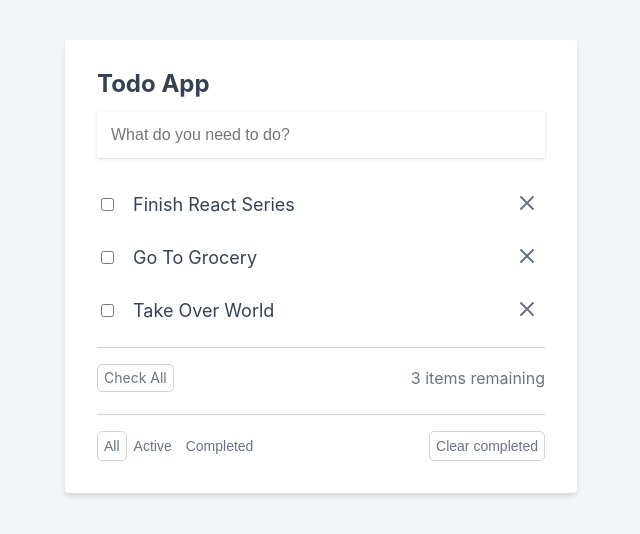
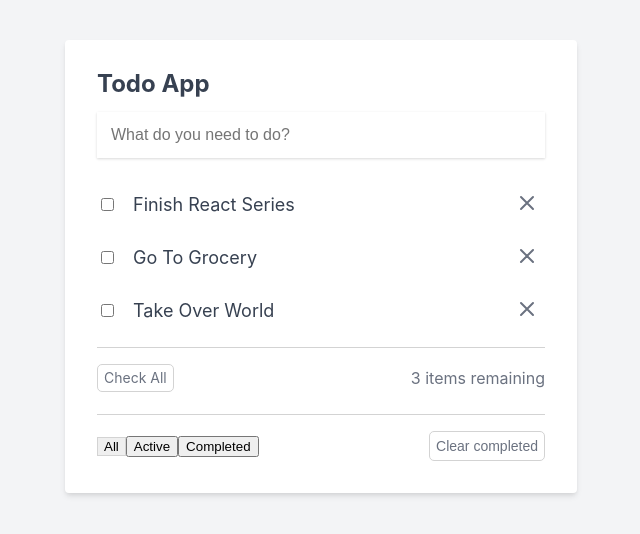
Before and after one commit to wacomapua/lc-react, a React (Create React App) app: page / in a window 1280 px wide. Shown: the top 534 px of the page, without its empty margins (319-959 px from the left). Built offline with nearby package versions, Linux system fonts and the light colour scheme.

Commit message:
Episode 7: More Todo Features

```diff
--- a/src/components/App.jsx
+++ b/src/components/App.jsx
@@ -4,6 +4,7 @@
 import { useState } from 'react';
 import NoTodos from './NoTodos';
 import TodoList from './TodoList.jsx';
+// import TodoFilters from './TodoFilters';
 
 function App() {
   const [todos, setTodos] = useState([
@@ -43,7 +44,7 @@
   }
 
   function deleteTodo(id) {
-    setTodos([...todos].filter(todo => todo.id != id));
+    setTodos([...todos].filter(todo => todo.id !== id));
   }
 
   function completeTodo(id) {
@@ -91,6 +92,33 @@
     setTodos(updatedTodos);
   }
 
+  function remaining() {
+    return todos.filter(todo => !todo.isComplete).length;
+  }
+
+  function clearCompleted() {
+    setTodos([...todos].filter(todo => !todo.isComplete));
+  }
+
+  function completeAllTodos() {
+    const updatedTodos = todos.map(todo => {
+      todo.isComplete = true;
+
+      return todo;
+    });
+    setTodos(updatedTodos);
+  }
+
+  function todosFiltered(filter) {
+    if (filter === 'all') {
+      return todos;
+    } else if (filter === 'active') {
+      return todos.filter(todo => !todo.isComplete);
+    } else if (filter === 'completed') {
+      return todos.filter(todo => todo.isComplete);
+    }
+  }
+
   return (
     <div className='todo-app-container'>
       <div className='todo-app'>
@@ -106,6 +134,10 @@
             updateTodo={updateTodo}
             cancelEdit={cancelEdit}
             deleteTodo={deleteTodo}
+            remaining={remaining}
+            clearCompleted={clearCompleted}
+            completeAllTodos={completeAllTodos}
+            todosFiltered={todosFiltered}
           />
         ) : (
           <NoTodos />
--- a/src/components/NoTodos.jsx
+++ b/src/components/NoTodos.jsx
@@ -9,7 +9,7 @@
         fill='none'
         xmlns='http://www.w3.org/2000/svg'
       >
-        <g clip-path='url(#clip0)'>
+        <g clipPath='url(#clip0)'>
           <path
             d='M156.806 54.2H90.25a5.729 5.729 0 00-5.72 5.718v147.858l-.764.233-16.327 4.998a3.057 3.057 0 01-3.81-2.025L15.063 52.412a3.05 3.05 0 012.025-3.808l25.16-7.701 72.941-22.317 25.16-7.7a3.048 3.048 0 013.81 2.02l12.414 40.532.233.762z'
             fill='#F2F2F2'
--- /dev/null
+++ b/src/components/TodoClearCompleted.jsx
@@ -0,0 +1,16 @@
+import React from 'react';
+import PropTypes from 'prop-types';
+
+TodoClearCompleted.propTypes = {
+  clearCompleted: PropTypes.func.isRequired,
+};
+
+function TodoClearCompleted(props) {
+  return (
+    <button onClick={props.clearCompleted} className='button'>
+      Clear completed
+    </button>
+  );
+}
+
+export default TodoClearCompleted;
--- /dev/null
+++ b/src/components/TodoCompleteAllTodos.jsx
@@ -0,0 +1,18 @@
+import React from 'react';
+import PropTypes from 'prop-types';
+
+TodoCompleteAllTodos.propTypes = {
+  completeAllTodos: PropTypes.func.isRequired,
+};
+
+function TodoCompleteAllTodos(props) {
+  return (
+    <div>
+      <div onClick={props.completeAllTodos} className='button'>
+        Check All
+      </div>
+    </div>
+  );
+}
+
+export default TodoCompleteAllTodos;
--- /dev/null
+++ b/src/components/TodoFilters.jsx
@@ -0,0 +1,50 @@
+import React from 'react';
+import PropTypes from 'prop-types';
+
+TodoFilters.propTypes = {
+  todosFiltered: PropTypes.func.isRequired,
+  filter: PropTypes.string.isRequired,
+  setFilter: PropTypes.func.isRequired,
+};
+
+function TodoFilters(props) {
+  return (
+    <div>
+      <button
+        onClick={() => {
+          props.setFilter('all');
+          props.todosFiltered('all');
+        }}
+        className={`button-filter-button ${
+          props.filter === 'all' ? 'filter-button-active' : ''
+        }`}
+      >
+        All
+      </button>
+      <button
+        onClick={() => {
+          props.setFilter('active');
+          props.todosFiltered('active');
+        }}
+        className={`button-filter-button ${
+          props.filter === 'active' ? 'filter-button-active' : ''
+        }`}
+      >
+        Active
+      </button>
+      <button
+        onClick={() => {
+          props.setFilter('completed');
+          props.todosFiltered('completed');
+        }}
+        className={`button-filter-button ${
+          props.filter === 'completed' ? 'filter-button-active' : ''
+        }`}
+      >
+        Completed
+      </button>
+    </div>
+  );
+}
+
+export default TodoFilters;
--- /dev/null
+++ b/src/components/TodoItemsRemaining.jsx
@@ -0,0 +1,12 @@
+import React from 'react';
+import PropTypes from 'prop-types';
+
+TodoItemsRemaining.propTypes = {
+  remaining: PropTypes.func.isRequired,
+};
+
+function TodoItemsRemaining(props) {
+  return <span>{props.remaining()} items remaining</span>;
+}
+
+export default TodoItemsRemaining;
--- a/src/components/TodoList.jsx
+++ b/src/components/TodoList.jsx
@@ -1,5 +1,9 @@
-import React from 'react';
+import React, { useState } from 'react';
 import PropTypes from 'prop-types';
+import TodoItemsRemaining from './TodoItemsRemaining';
+import TodoClearCompleted from './TodoClearCompleted';
+import TodoCompleteAllTodos from './TodoCompleteAllTodos';
+import TodoFilters from './TodoFilters';
 
 TodoList.propTypes = {
   todos: PropTypes.array.isRequired,
@@ -8,13 +12,20 @@
   updateTodo: PropTypes.func.isRequired,
   cancelEdit: PropTypes.func.isRequired,
   deleteTodo: PropTypes.func.isRequired,
+  remaining: PropTypes.func.isRequired,
+  clearCompleted: PropTypes.func.isRequired,
+  completeAllTodos: PropTypes.func.isRequired,
+  todosFiltered: PropTypes.func.isRequired,
+  filter: PropTypes.string,
+  setFilter: PropTypes.func,
 };
 
 function TodoList(props) {
+  const [filter, setFilter] = useState('all');
   return (
     <>
       <ul className='todo-list'>
-        {props.todos.map((todo, index) => (
+        {props.todosFiltered(filter).map((todo, index) => (
           <li key={todo.id} className='todo-item-container'>
             <div className='todo-item'>
               <input
@@ -72,23 +83,19 @@
       </ul>
 
       <div className='check-all-container'>
-        <div>
-          <div className='button'>Check All</div>
-        </div>
+        <TodoCompleteAllTodos completeAllTodos={props.completeAllTodos} />
 
-        <span>3 items remaining</span>
+        <TodoItemsRemaining remaining={props.remaining} />
       </div>
 
       <div className='other-buttons-container'>
+        <TodoFilters
+          todosFiltered={props.todosFiltered}
+          filter={filter}
+          setFilter={setFilter}
+        />
         <div>
-          <button className='button filter-button filter-button-active'>
-            All
-          </button>
-          <button className='button filter-button'>Active</button>
-          <button className='button filter-button'>Completed</button>
-        </div>
-        <div>
-          <button className='button'>Clear completed</button>
+          <TodoClearCompleted clearCompleted={props.clearCompleted} />
         </div>
       </div>
     </>
```
